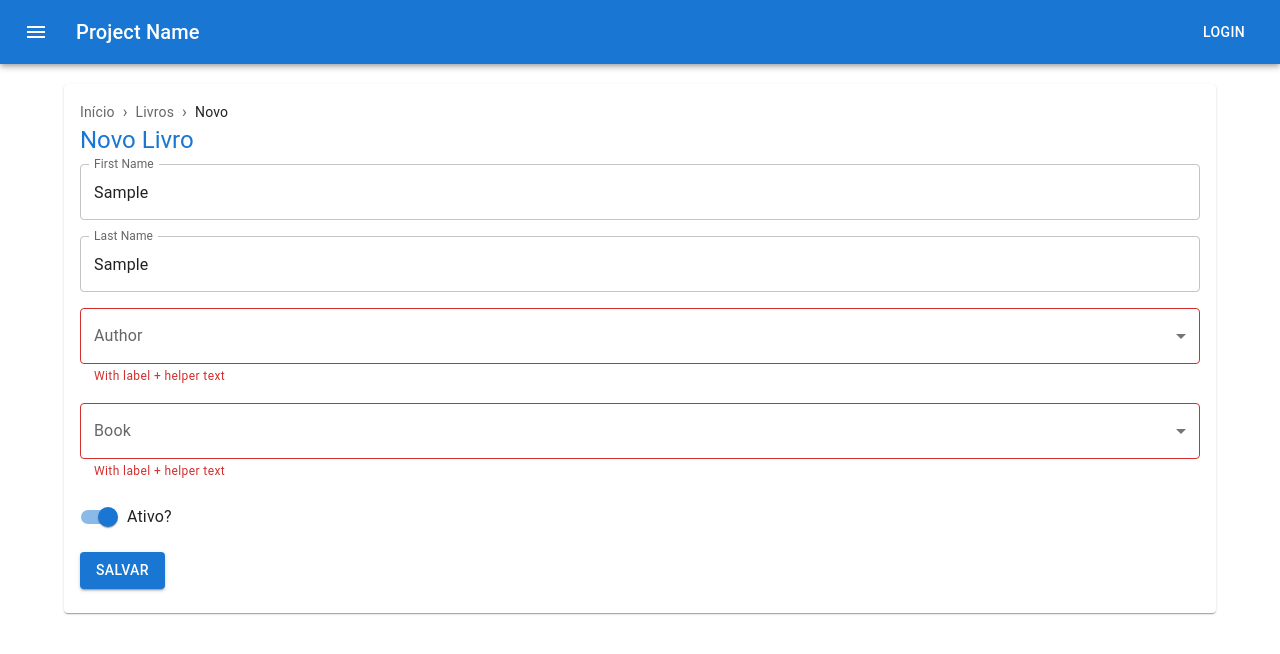
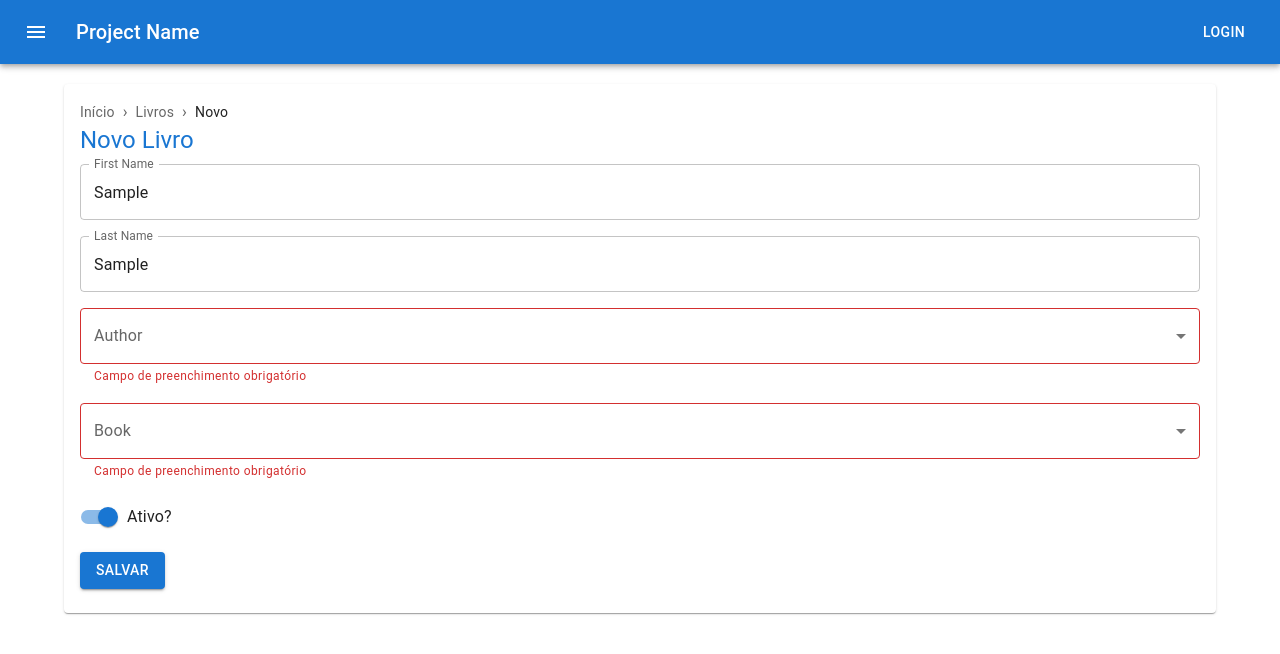
Before and after one commit to pessolatohenrique/template-generator, a React (Create React App) app in the folder templates/react-material-ui/: page /autores/novo in a window 1280 px wide. Both pictures are taken after typing "Sample", "Sample" into the empty fields and a click on the button "SALVAR". Shown: the top 654 px of the page. Built offline with nearby package versions, Linux system fonts and the light colour scheme.

Commit message:
react-material-ui: padronizacao de mensagens

```diff
--- /dev/null
+++ b/templates/react-material-ui/src/constants/messages.js
@@ -0,0 +1 @@
+export const REQUIRED_MESSAGE = "Campo de preenchimento obrigatório";
--- a/templates/react-material-ui/src/views/register/ExampleForm.js
+++ b/templates/react-material-ui/src/views/register/ExampleForm.js
@@ -19,6 +19,7 @@ import {
 import { useForm } from "react-hook-form";
 
 import { THEME_COLOR } from "../../constants/default_settings";
+import { REQUIRED_MESSAGE } from "../../constants/messages";
 import BreadcrumbsWrapper from "../../components/BreadcrumbsWrapper";
 
 const books_data = [
@@ -45,11 +46,13 @@ function ExampleForm() {
   } = useForm();
   const onSubmit = (data) => console.log(data);
 
+  const watchAuthor = watch("author");
+
   useEffect(() => {
     const author = watch("author");
     const books = [...books_data].filter((item) => item.author === author);
     setBooks(books);
-  }, [watch("author")]);
+  }, [watchAuthor]);
 
   return (
     <>
@@ -78,9 +81,7 @@ function ExampleForm() {
                     label="First Name"
                     inputProps={{ "data-testid": "firstName" }}
                     error={Boolean(errors.firstName)}
-                    helperText={
-                      errors.firstName && "Campo de preenchimento obrigatório"
-                    }
+                    helperText={errors.firstName && REQUIRED_MESSAGE}
                     {...register("firstName", {
                       required: true,
                       maxLength: 20,
@@ -94,9 +95,7 @@ function ExampleForm() {
                     label="Last Name"
                     inputProps={{ "data-testid": "lastName" }}
                     error={Boolean(errors.lastName)}
-                    helperText={
-                      errors.lastName && "Campo de preenchimento obrigatório"
-                    }
+                    helperText={errors.lastName && REQUIRED_MESSAGE}
                     {...register("lastName", { required: true, maxLength: 20 })}
                   />
                 </Grid>
@@ -119,9 +118,7 @@ function ExampleForm() {
                       <MenuItem value={"natharcuri"}>Nathalia Arcuri</MenuItem>
                     </Select>
                     {errors.author && (
-                      <FormHelperText error>
-                        With label + helper text
-                      </FormHelperText>
+                      <FormHelperText error>{REQUIRED_MESSAGE}</FormHelperText>
                     )}
                   </FormControl>
                 </Grid>
@@ -152,9 +149,7 @@ function ExampleForm() {
                       })}
                     </Select>
                     {errors.book && (
-                      <FormHelperText error>
-                        With label + helper text
-                      </FormHelperText>
+                      <FormHelperText error>{REQUIRED_MESSAGE}</FormHelperText>
                     )}
                   </FormControl>
                 </Grid>
```
